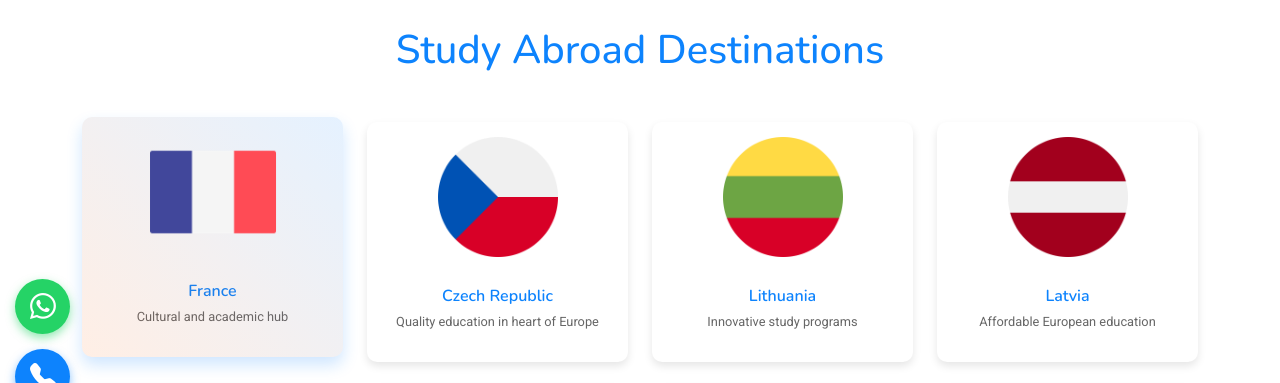
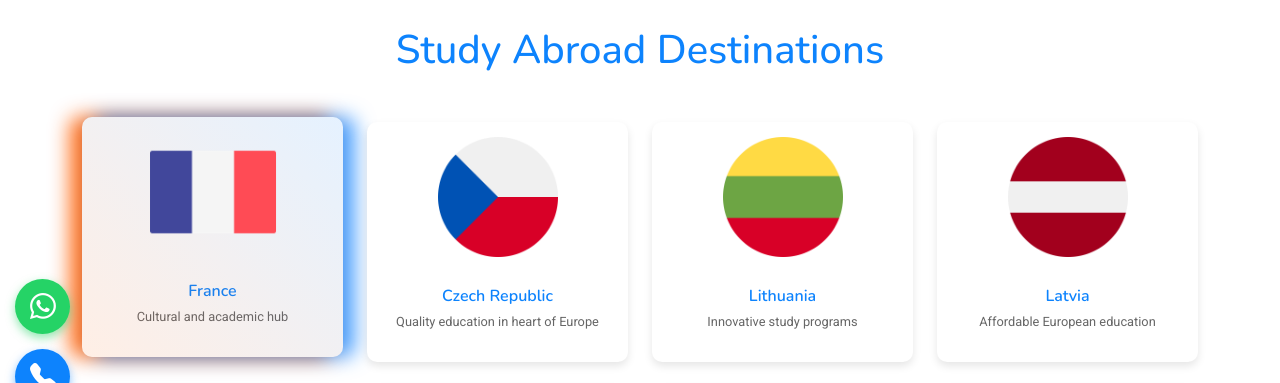
Before and after one commit to Muhammedsiyadt/shEENfly-consulting, a plain HTML site: page destinations.html in a window 1280 px wide. In both pictures the pointer is over the element 212 px from the left and 598 px from the top of the page. Shown: the part 356-739 px from the top of the page. Drawn offline with nearby package versions, Linux system fonts and the light colour scheme.

Commit message:
Update destinations.html

```diff
--- a/destinations.html
+++ b/destinations.html
@@ -82,7 +82,7 @@
     /* Hover Effects */
     .destination-card:hover {
       transform: translateY(-5px);
-      box-shadow: 0 8px 16px rgba(13, 131, 253, 0.2); /* Blue shadow */
+      box-shadow: 12px 0 20px rgba(0, 123, 255, 0.7), -12px 0 20px rgba(255, 94, 0, 0.9);
     }
     .destination-card:hover img {
       transform: scale(1.05);
```
